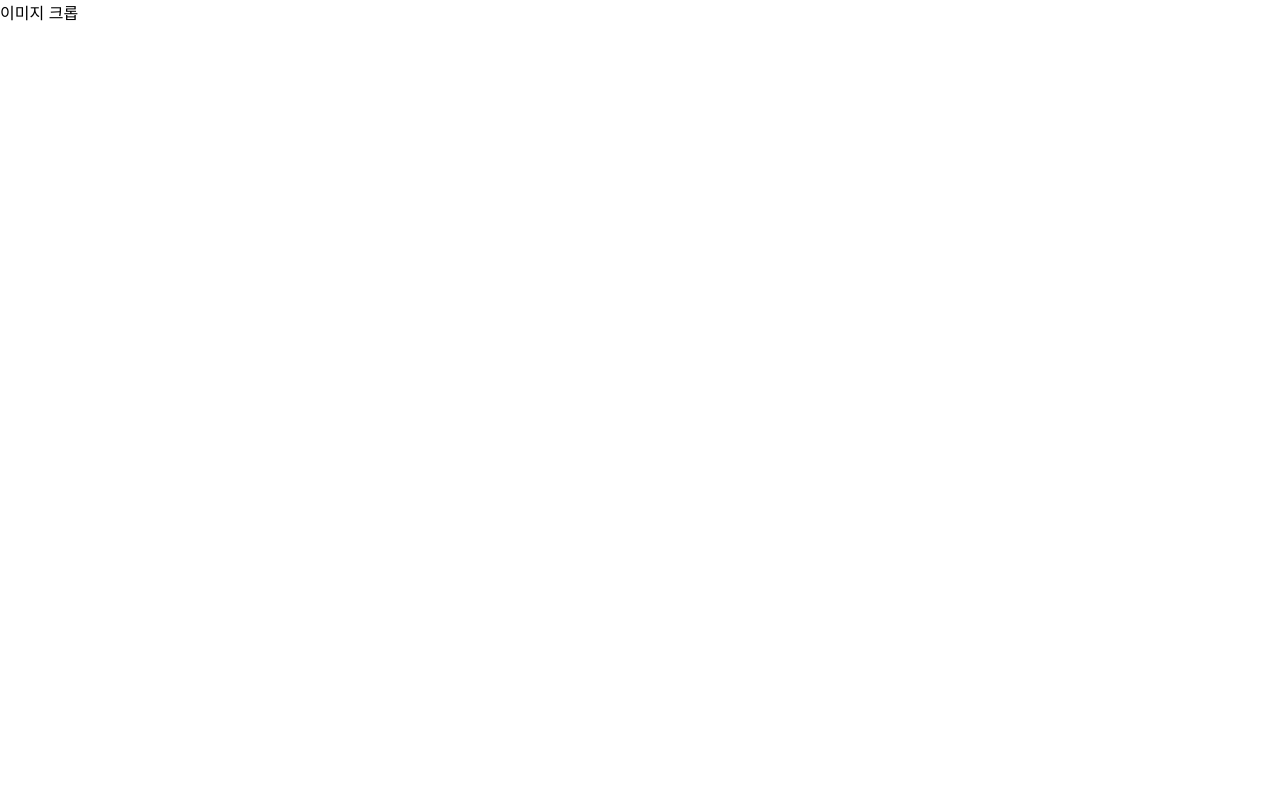
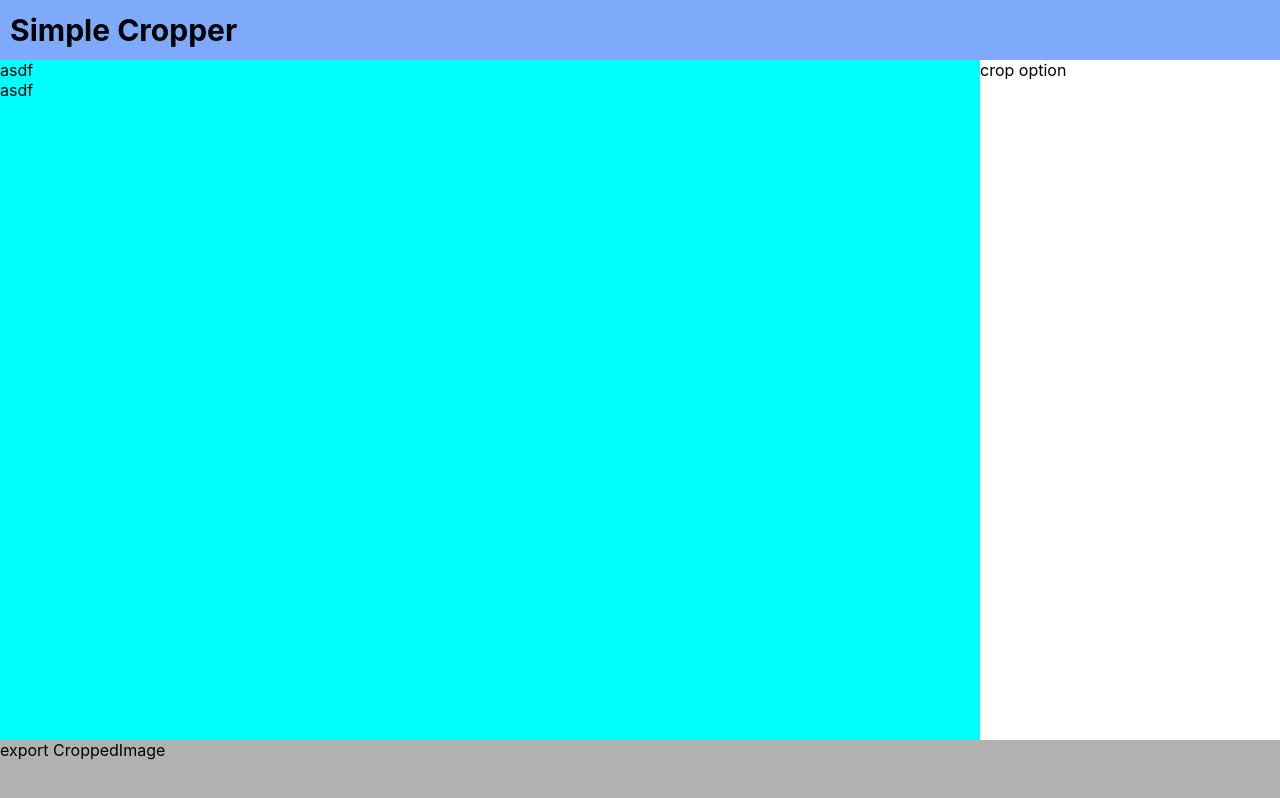
Before and after one commit to Ruderud/image-cropper, a React (Vite) app: page / in a window 1280 px wide. Built offline with nearby package versions, Linux system fonts and the light colour scheme.

Commit message:
style : set app GridArea

```diff
--- /dev/null
+++ b/src/App.css
@@ -0,0 +1,38 @@
+:root {
+  --app-topManu-bg: rgb(127, 170, 251);
+  --app-export-bg: rgb(177, 177, 177);
+}
+
+.app {
+  display: grid;
+  grid-template-rows: 60px auto 60px;
+  grid-template-columns: auto 300px;
+  grid-template-areas:
+    "topManu topManu"
+    "cropArea option"
+    "export export";
+}
+
+.app__topManu {
+  grid-area: topManu;
+  background-color: var(--app-topManu-bg);
+  font-size: 30px;
+  font-weight: bold;
+
+  display: flex;
+  align-items: center;
+  padding-left: 10px;
+}
+
+.app__cropArea {
+  grid-area: cropArea;
+}
+
+.app__option {
+  grid-area: option;
+}
+
+.app__export {
+  grid-area: export;
+  background-color: var(--app-export-bg);
+}
--- a/src/App.tsx
+++ b/src/App.tsx
@@ -1,7 +1,15 @@
+import "./App.css";
+import CropArea from "./component/CropArea";
+
 export default function App() {
   return (
-    <>
-      <div>이미지 크롭</div>
-    </>
+    <div className="app">
+      <div className="app__topManu">Simple Cropper</div>
+      <div className="app__cropArea">
+        <CropArea />
+      </div>
+      <div className="app__option">crop option</div>
+      <div className="app__export">export CroppedImage</div>
+    </div>
   );
 }
--- /dev/null
+++ b/src/component/CropArea/index.tsx
@@ -0,0 +1,10 @@
+import "./style.css";
+
+export default function CropArea() {
+  return (
+    <div className="cropArea__container">
+      <div>asdf</div>
+      <div>asdf</div>
+    </div>
+  );
+}
--- /dev/null
+++ b/src/component/CropArea/style.css
@@ -0,0 +1,6 @@
+.cropArea__container {
+  width: 100%;
+  height: calc(100vh - 120px);
+
+  background-color: aqua;
+}
```
Also changed, not shown: src/component/CropCanvas.tsx (deleted, +0 -7 lines).
